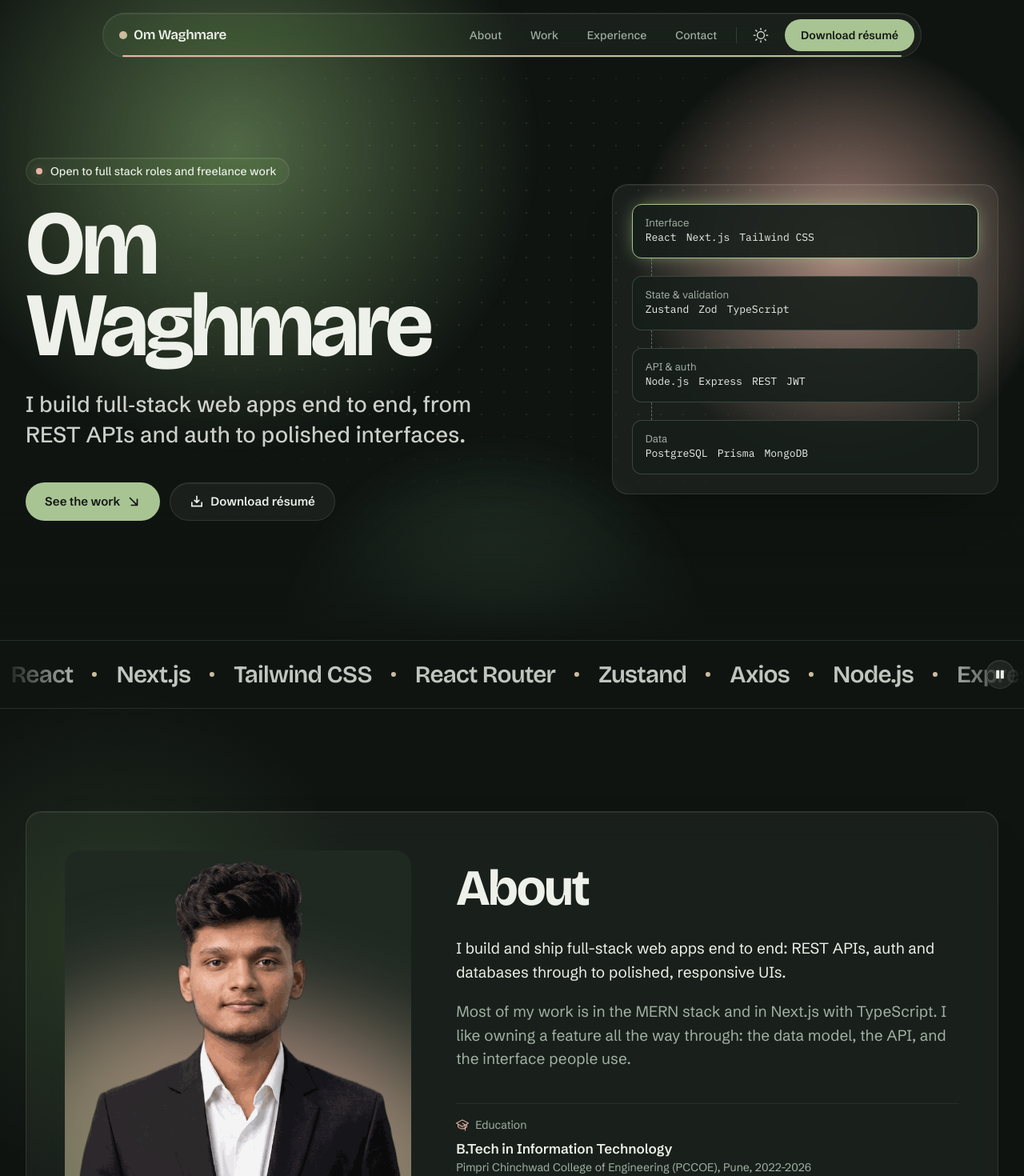
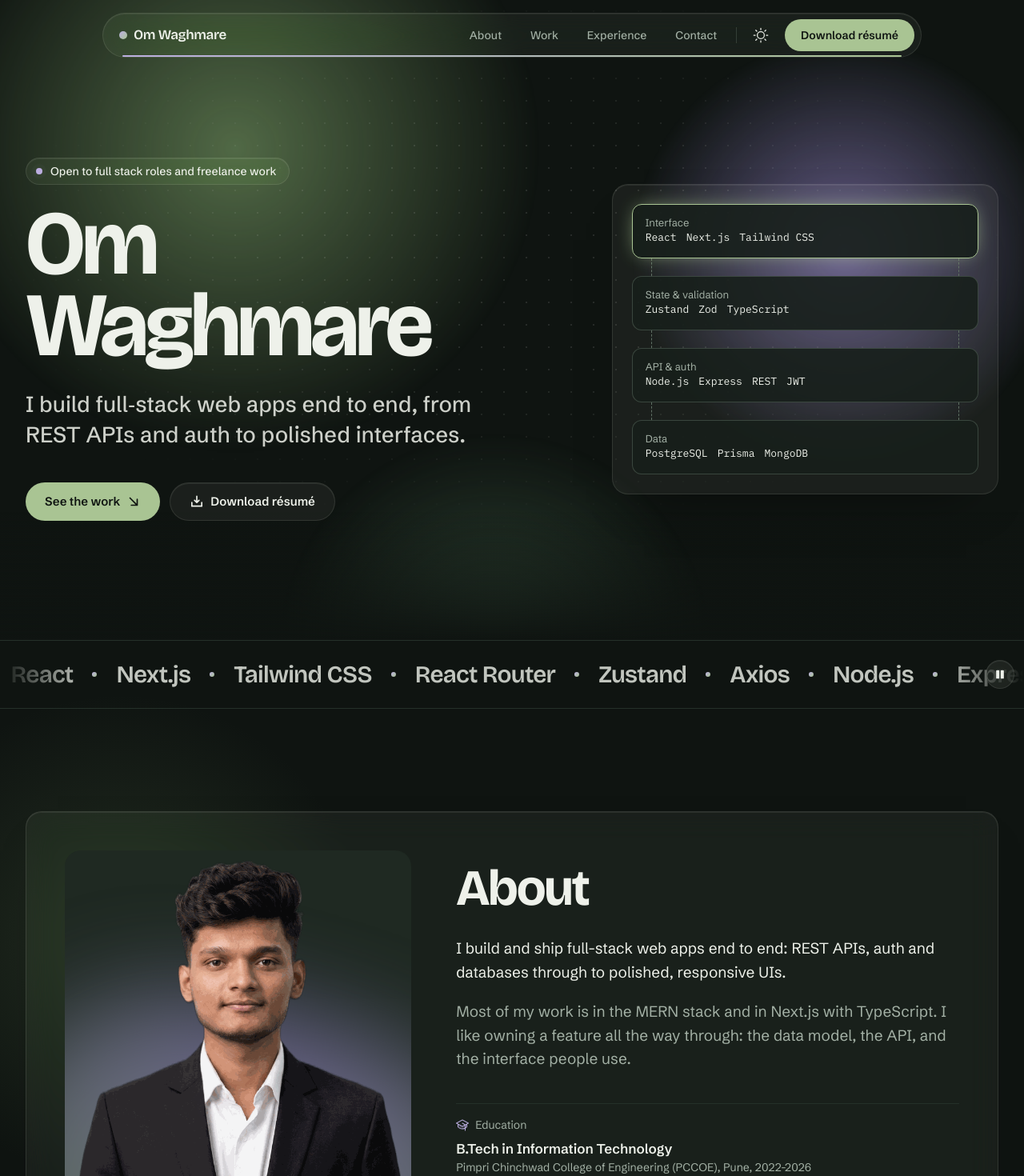
Before and after one commit to Omraje101/portfolio-site, a Next.js app: page / in a window 1280 px wide. Shown: the top 1470 px of the page at 80% size. Built offline with nearby package versions, Linux system fonts and the light colour scheme.

Commit message:
Make cursor glow page-wide; replace blush with lavender
The pointer spotlight is now a fixed layer across the whole site, behind
the content so it shows through the glass panels. Secondary colour is
lavender (AA in both themes); share image and favicon updated.

```diff
--- a/src/app/globals.css
+++ b/src/app/globals.css
@@ -4,10 +4,10 @@
 @custom-variant dark (&:where(.dark, .dark *));
 
 /*
- * Matcha & Blush tokens. Accent = matcha (buttons, focus), secondary = blush.
+ * Matcha & Lavender tokens. Accent = matcha (buttons, focus), secondary = lavender.
  * Text pairs, WCAG AA or better in both themes:
- *   dark:  ink/bg 16.3, muted/bg 8.3, matcha/bg 9.8, bg on matcha 9.8, blush/bg 10.2
- *   light: ink/bg 13.1, muted/bg 6.0, matcha/bg 5.3, white on matcha 6.0, blush/bg 5.0
+ *   dark:  ink/bg 16.3, muted/bg 8.3, matcha/bg 9.8, bg on matcha 9.8, lavender/bg 9.1
+ *   light: ink/bg 13.1, muted/bg 6.0, matcha/bg 5.3, white on matcha 6.0, lavender/bg 5.2
  * --line is a decorative hairline; --line-strong meets 3:1 for control borders.
  *
  * Shape rule: panels 20px, screenshots inside panels 12px, controls are pills.
@@ -22,12 +22,12 @@
   --line-strong: #7b8a7f;
   --accent: #4d6b3e;
   --accent-ink: #ffffff;
-  --secondary: #a0503f;
+  --secondary: #6a5a9e;
   --glass: rgb(251 252 249 / 0.62);
   --glass-border: rgb(30 42 34 / 0.09);
   --glass-highlight: rgb(255 255 255 / 0.9);
   --aurora-a: #b9d2a6;
-  --aurora-b: #f2c9be;
+  --aurora-b: #d6cdf0;
   --aurora-c: #d6e5cc;
   --aurora-opacity: 0.9;
   --danger: #b42424;
@@ -49,12 +49,12 @@
   --line-strong: #5f6f63;
   --accent: #a9c493;
   --accent-ink: #0f1411;
-  --secondary: #e8b4a6;
+  --secondary: #bcaee0;
   --glass: rgb(238 241 234 / 0.05);
   --glass-border: rgb(238 241 234 / 0.1);
   --glass-highlight: rgb(255 255 255 / 0.07);
   --aurora-a: #6f8f5e;
-  --aurora-b: #e8b4a6;
+  --aurora-b: #8e7fc0;
   --aurora-c: #3e5a44;
   --aurora-opacity: 0.7;
   --danger: #ff9a8a;
--- a/src/app/icon.tsx
+++ b/src/app/icon.tsx
@@ -23,7 +23,7 @@ export default function Icon() {
           alignItems: "center",
           justifyContent: "center",
           gap: 5,
-          background: "linear-gradient(135deg, #6f8f5e, #e8b4a6)",
+          background: "linear-gradient(135deg, #6f8f5e, #bcaee0)",
           borderRadius: 12,
         }}
       >
--- a/src/app/opengraph-image.tsx
+++ b/src/app/opengraph-image.tsx
@@ -21,9 +21,9 @@ export default function OpengraphImage() {
           height: "100%",
           display: "flex",
           backgroundColor: BG,
-          // Static stand-in for the site's aurora: matcha top-left, blush right.
+          // Static stand-in for the site's aurora: matcha top-left, lavender right.
           backgroundImage:
-            "radial-gradient(circle at 8% 0%, rgba(111,143,94,0.5), transparent 55%), radial-gradient(circle at 100% 30%, rgba(232,180,166,0.32), transparent 50%)",
+            "radial-gradient(circle at 8% 0%, rgba(111,143,94,0.5), transparent 55%), radial-gradient(circle at 100% 30%, rgba(142,127,192,0.4), transparent 50%)",
           color: INK,
           padding: 72,
           justifyContent: "space-between",
--- a/src/app/page.tsx
+++ b/src/app/page.tsx
@@ -1,3 +1,4 @@
+import { Spotlight } from "@/components/motion/Spotlight";
 import { SiteNav } from "@/components/nav/SiteNav";
 import { About } from "@/components/sections/About";
 import { Achievements } from "@/components/sections/Achievements";
@@ -17,6 +18,7 @@ export default function Home() {
       <SiteNav />
       <main id="main" className="relative isolate">
         <AmbientGlows />
+        <Spotlight />
         <Hero />
         <Marquee />
         <About />
--- a/src/components/motion/ParallaxPhoto.tsx
+++ b/src/components/motion/ParallaxPhoto.tsx
@@ -5,7 +5,7 @@ import Image from "next/image";
 import { useRef } from "react";
 
 /**
- * About portrait: the cutout sits on a matcha-to-blush glow. As the frame scrolls
+ * About portrait: the cutout sits on a matcha-to-lavender glow. As the frame scrolls
  * through the viewport the photo rises into its seat while the glow drifts and
  * turns the other way, for depth. The photo only moves between "slightly low"
  * and "seated", so the cutout never lifts off the frame's bottom edge.
--- a/src/components/motion/ScrollProgress.tsx
+++ b/src/components/motion/ScrollProgress.tsx
@@ -2,7 +2,7 @@
 
 import { m, useScroll, useSpring } from "motion/react";
 
-/** Matcha-to-blush line along the nav's bottom edge showing how far down the page you are. */
+/** Matcha-to-lavender line along the nav's bottom edge showing how far down the page you are. */
 export function ScrollProgress() {
   const { scrollYProgress } = useScroll();
   const scaleX = useSpring(scrollYProgress, { stiffness: 200, damping: 30, restDelta: 0.001 });
--- a/src/components/motion/Spotlight.tsx
+++ b/src/components/motion/Spotlight.tsx
@@ -1,42 +1,48 @@
 "use client";
 
 import { m, useMotionTemplate, useMotionValue, useReducedMotion, useSpring } from "motion/react";
-import { useEffect, useRef } from "react";
+import { useEffect } from "react";
 
 /**
- * A soft matcha glow that trails the pointer across its parent section.
- * Mouse/pen only; touch and reduced motion get no glow. Motion values only,
- * so pointer movement never re-renders React.
+ * A soft matcha glow that trails the pointer across the whole page. Fixed to
+ * the viewport and layered behind the content, so it shows through the glass
+ * panels. Mouse/pen only; touch and reduced motion get no glow. Motion values
+ * only, so pointer movement never re-renders React.
  */
 export function Spotlight() {
-  const ref = useRef<HTMLDivElement>(null);
   const reduce = useReducedMotion();
   const x = useMotionValue(-1000);
   const y = useMotionValue(-1000);
   const sx = useSpring(x, { stiffness: 120, damping: 24, mass: 0.6 });
   const sy = useSpring(y, { stiffness: 120, damping: 24, mass: 0.6 });
-  const background = useMotionTemplate`radial-gradient(520px circle at ${sx}px ${sy}px, color-mix(in oklab, var(--accent) 22%, transparent), transparent 70%)`;
+  const opacity = useSpring(0, { stiffness: 120, damping: 24 });
+  const background = useMotionTemplate`radial-gradient(560px circle at ${sx}px ${sy}px, color-mix(in oklab, var(--accent) 20%, transparent), transparent 70%)`;
 
   useEffect(() => {
-    const host = ref.current?.parentElement;
-    if (!host || reduce || !window.matchMedia("(hover: hover) and (pointer: fine)").matches) return;
+    if (reduce || !window.matchMedia("(hover: hover) and (pointer: fine)").matches) return;
 
     const onMove = (e: PointerEvent) => {
-      const r = host.getBoundingClientRect();
-      x.set(e.clientX - r.left);
-      y.set(e.clientY - r.top);
+      if (e.pointerType === "touch") return;
+      x.set(e.clientX);
+      y.set(e.clientY);
+      opacity.set(1);
     };
-    const onLeave = () => {
-      x.set(-1000);
-      y.set(-1000);
+    // Fade out when the pointer leaves the window.
+    const onLeave = () => opacity.set(0);
+
+    window.addEventListener("pointermove", onMove, { passive: true });
+    document.documentElement.addEventListener("pointerleave", onLeave);
+    return () => {
+      window.removeEventListener("pointermove", onMove);
+      document.documentElement.removeEventListener("pointerleave", onLeave);
     };
-    host.addEventListener("pointermove", onMove);
-    host.addEventListener("pointerleave", onLeave);
-    return () => {
-      host.removeEventListener("pointermove", onMove);
-      host.removeEventListener("pointerleave", onLeave);
-    };
-  }, [reduce, x, y]);
+  }, [reduce, x, y, opacity]);
 
-  return <m.div ref={ref} aria-hidden style={{ background }} className="pointer-events-none absolute inset-0" />;
+  return (
+    <m.div
+      aria-hidden
+      style={{ background, opacity }}
+      className="pointer-events-none fixed inset-0 -z-10"
+    />
+  );
 }
--- a/src/components/sections/Achievements.tsx
+++ b/src/components/sections/Achievements.tsx
@@ -18,7 +18,7 @@ export function Achievements() {
               key={win.event}
               className="glass group/win relative overflow-hidden rounded-[var(--radius-panel)] p-7 lg:col-span-4"
             >
-              {/* Winner gets the matcha glow, runner-up the blush one. */}
+              {/* Winner gets the matcha glow, runner-up the lavender one. */}
               <span
                 aria-hidden
                 className={`absolute -right-10 -top-10 size-40 rounded-full blur-3xl ${i === 0 ? "bg-accent/30" : "bg-secondary/25"}`}
--- a/src/components/sections/Experience.tsx
+++ b/src/components/sections/Experience.tsx
@@ -15,7 +15,7 @@ export function Experience() {
         Experience
       </RevealHeading>
 
-      {/* Timeline: a glowing blush-to-matcha rail with a node per role. */}
+      {/* Timeline: a glowing lavender-to-matcha rail with a node per role. */}
       <div className="relative mt-12 md:mt-16 md:pl-16">
         <span
           aria-hidden
--- a/src/components/sections/Hero.tsx
+++ b/src/components/sections/Hero.tsx
@@ -1,7 +1,6 @@
 import { ArrowDownRight, DownloadSimple } from "@phosphor-icons/react/dist/ssr";
 import { hero, site } from "@/data/content";
 import { Magnetic } from "@/components/motion/Magnetic";
-import { Spotlight } from "@/components/motion/Spotlight";
 import { ButtonLink } from "@/components/ui/ButtonLink";
 import { StackDiagram } from "@/components/work/StackDiagram";
 
@@ -27,7 +26,6 @@ export function Hero() {
         <span />
       </div>
       <div aria-hidden className="blueprint -z-10" />
-      <Spotlight />
       {/* Fade the hero into the page background so the aurora has no hard edge. */}
       <div aria-hidden className="pointer-events-none absolute inset-x-0 bottom-0 -z-10 h-40 bg-gradient-to-b from-transparent to-bg" />
 
```
